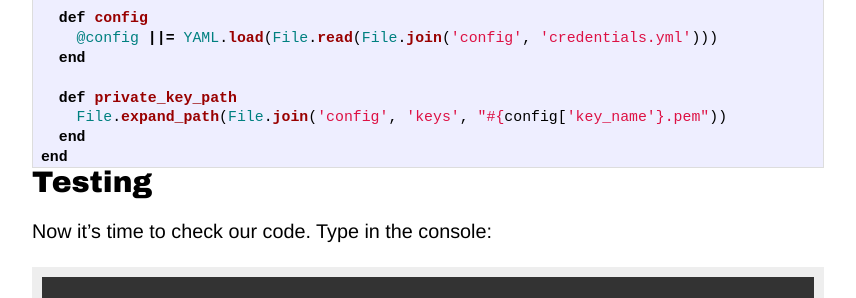
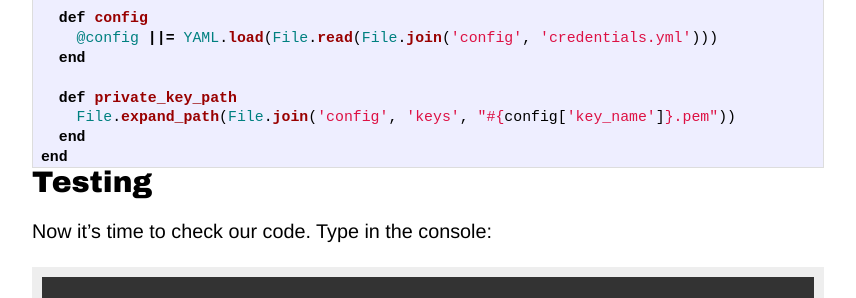
Before and after one commit to sevos/sevos.github.com, a Jekyll site: the page built from _posts/2012-12-31-basics-of-fog-and-aws-for-rails-apps.markdown, in a window 1280 px wide and 900 px high, scrolled down 4715 px. Shown: the part 151-449 px from the top of the window, without its empty margins (212-1068 px from the left). Built offline with Jekyll 4.4.1, drawn with Linux system fonts in a browser that asks for light colours; comment, search, counter and statistics services are not loaded.

Commit message:
Fix typo

```diff
--- a/_posts/2012-12-31-basics-of-fog-and-aws-for-rails-apps.markdown
+++ b/_posts/2012-12-31-basics-of-fog-and-aws-for-rails-apps.markdown
@@ -184,7 +184,7 @@ class Node < Thor
   end
 
   def private_key_path
-    File.expand_path(File.join('config', 'keys', "#{config['key_name'}.pem"))
+    File.expand_path(File.join('config', 'keys', "#{config['key_name']}.pem"))
   end
 end
 {% endhighlight %}
```
